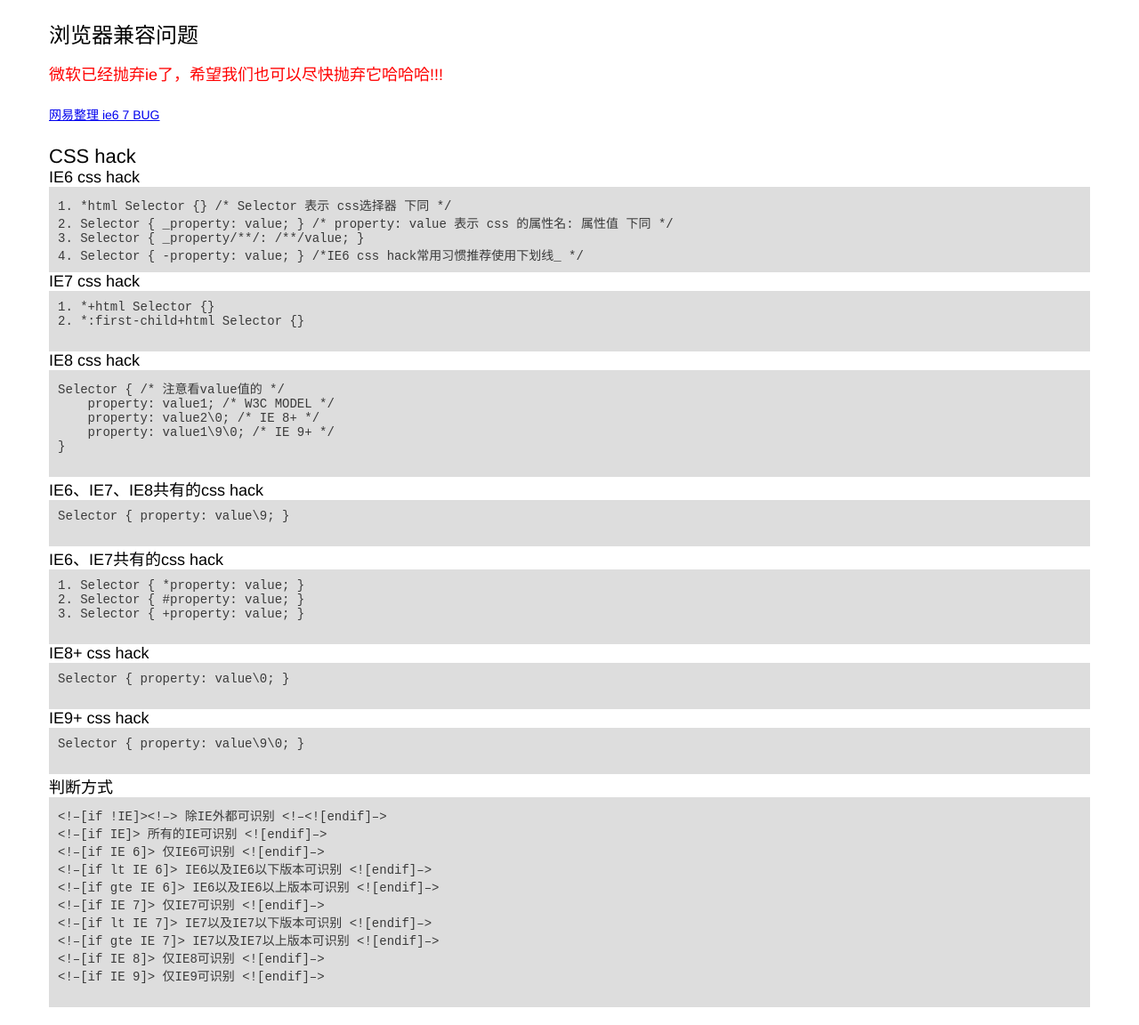
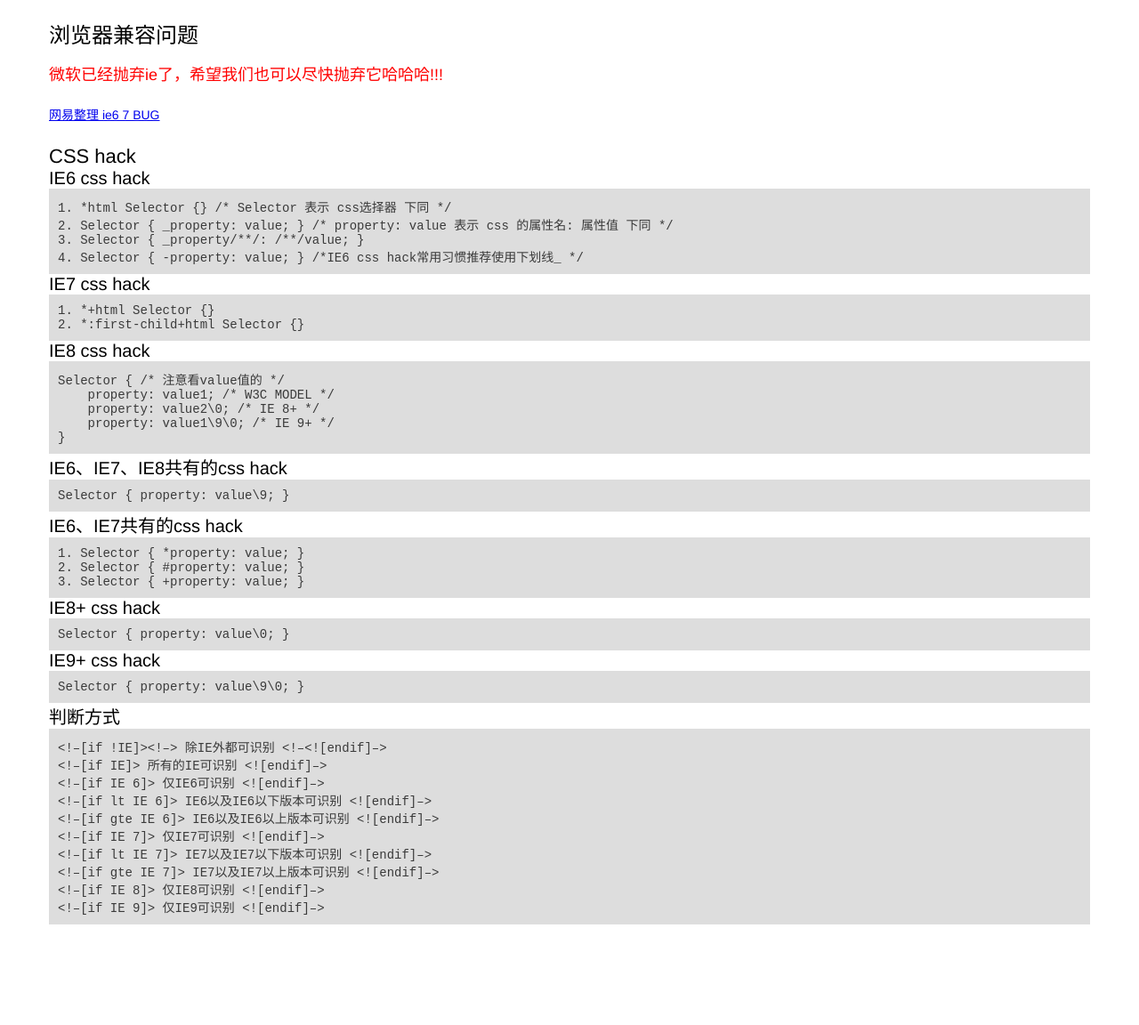
Before and after one commit to luozyiii/blog, a Jekyll site: the page built from _posts/2016-01-14-浏览器兼容问题.md, in a window 1280 px wide. Shown: the whole page at 89% size. Built offline with Jekyll 4.4.1, drawn with Linux system fonts in a browser that asks for light colours; after the commit the page ends 1059 px from its top, so only the background shows below that.

Commit message:
调整格式

```diff
--- a/_posts/2016-01-14-浏览器兼容问题.md
+++ b/_posts/2016-01-14-浏览器兼容问题.md
@@ -20,7 +20,7 @@ title: 浏览器兼容问题
 	<div class="m-list">
 		<h2>CSS hack</h2>
 
-		<h4>IE6 css hack</h4>
+<h3>IE6 css hack</h3>
 <pre>
 1. *html Selector {} /* Selector 表示 css选择器 下同 */
 2. Selector { _property: value; } /* property: value 表示 css 的属性名: 属性值 下同 */
@@ -28,45 +28,45 @@ title: 浏览器兼容问题
 4. Selector { -property: value; } /*IE6 css hack常用习惯推荐使用下划线_ */
 </pre>
 
-		<h4>IE7 css hack</h4>
-		<pre>
+<h3>IE7 css hack</h3>
+<pre>
 1. *+html Selector {}
 2. *:first-child+html Selector {}
-		</pre>
+</pre>
 
-		<h4>IE8 css hack</h4>
-		<pre>
+<h3>IE8 css hack</h3>
+<pre>
 Selector { /* 注意看value值的 */
     property: value1; /* W3C MODEL */
     property: value2\0; /* IE 8+ */
     property: value1\9\0; /* IE 9+ */
 }
-		</pre>
+</pre>
 
-		<h4>IE6、IE7、IE8共有的css hack</h4>
-		<pre>
+<h3>IE6、IE7、IE8共有的css hack</h3>
+<pre>
 Selector { property: value\9; }
-		</pre>
+</pre>
 
-		<h4>IE6、IE7共有的css hack</h4>
-		<pre>
+<h3>IE6、IE7共有的css hack</h3>
+<pre>
 1. Selector { *property: value; }
 2. Selector { #property: value; }
 3. Selector { +property: value; }
-		</pre>
+</pre>
 
-		<h4>IE8+ css hack</h4>
-		<pre>
+<h3>IE8+ css hack</h3>
+<pre>
 Selector { property: value\0; }
-		</pre>
+</pre>
 
-		<h4>IE9+ css hack</h4>
-		<pre>
+<h3>IE9+ css hack</h3>
+<pre>
 Selector { property: value\9\0; }
-		</pre>
+</pre>
 
-		<h4>判断方式</h4>
-		<pre>
+<h3>判断方式</h3>
+<pre>
 <!–[if !IE]><!–> 除IE外都可识别 <!–<![endif]–>
 <!–[if IE]> 所有的IE可识别 <![endif]–>
 <!–[if IE 6]> 仅IE6可识别 <![endif]–>
@@ -77,7 +77,7 @@ Selector { property: value\9\0; }
 <!–[if gte IE 7]> IE7以及IE7以上版本可识别 <![endif]–>
 <!–[if IE 8]> 仅IE8可识别 <![endif]–>
 <!–[if IE 9]> 仅IE9可识别 <![endif]–>
-		</pre>
+</pre>
 
 	</div>
 
```
Also changed, not shown: _posts/2016-01-06-Mac下安装LNMP(Nginx+PHP5.6)环境.md (+23 -41 lines), _posts/2016-01-10-移动web解决方案.md (+2 -2 lines).
